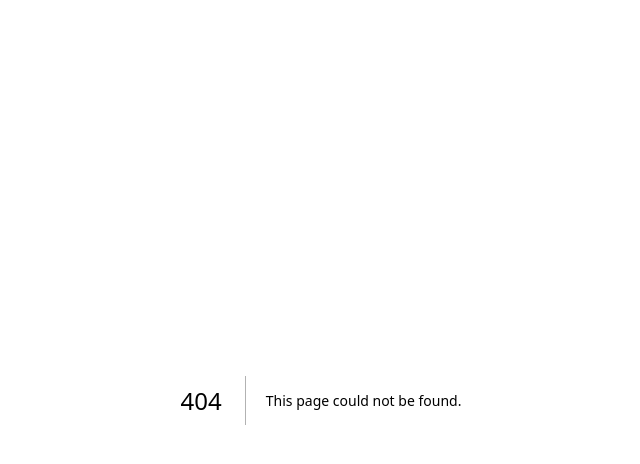
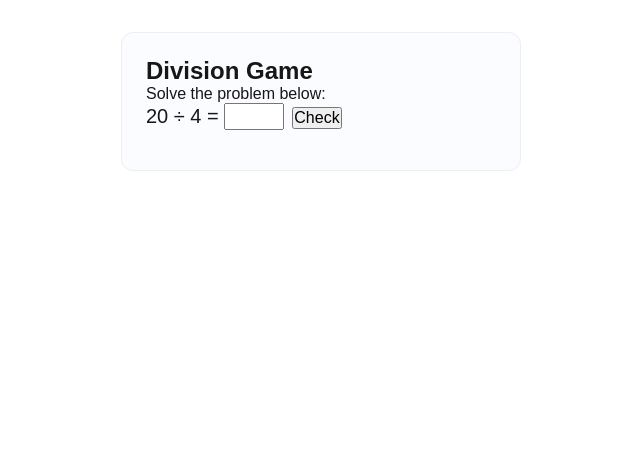
Before and after one commit to michnardo/hello-vercel, a Next.js app: page /division in a window 1280 px wide. Before the commit this address had no page. Shown: the top 464 px of the page, without its empty margins (319-959 px from the left). Built offline with nearby package versions, Linux system fonts and the light colour scheme.

Commit message:
Add Division Game with explanations and update homepage and README

```diff
--- /dev/null
+++ b/app/division/page.js
@@ -0,0 +1,69 @@
+'use client';
+
+import { useState } from 'react';
+
+function getRandomDivision() {
+  // Divisor between 2 and 12, quotient between 2 and 12
+  const divisor = Math.floor(Math.random() * 11) + 2;
+  const quotient = Math.floor(Math.random() * 11) + 2;
+  const dividend = divisor * quotient;
+  return { dividend, divisor, quotient };
+}
+
+export default function DivisionGame() {
+  const [problem, setProblem] = useState(getRandomDivision());
+  const [userAnswer, setUserAnswer] = useState('');
+  const [feedback, setFeedback] = useState(null);
+  const [showExplanation, setShowExplanation] = useState(false);
+
+  const handleSubmit = (e) => {
+    e.preventDefault();
+    const answer = parseInt(userAnswer, 10);
+    if (answer === problem.quotient) {
+      setFeedback('✅ Correct! Great job!');
+      setShowExplanation(false);
+    } else {
+      setFeedback(`❌ Oops! The correct answer is ${problem.quotient}.`);
+      setShowExplanation(true);
+    }
+  };
+
+  const handleNext = () => {
+    setProblem(getRandomDivision());
+    setUserAnswer('');
+    setFeedback(null);
+    setShowExplanation(false);
+  };
+
+  return (
+    <main style={{ maxWidth: 400, margin: '2rem auto', padding: 24, border: '1px solid #eee', borderRadius: 12, background: '#fafcff', fontFamily: 'Arial' }}>
+      <h2>Division Game</h2>
+      <p>Solve the problem below:</p>
+      <form onSubmit={handleSubmit} style={{ marginBottom: 16 }}>
+        <label htmlFor="answer" style={{ fontSize: 20 }}>
+          {problem.dividend} ÷ {problem.divisor} ={' '}
+        </label>
+        <input
+          id="answer"
+          type="number"
+          value={userAnswer}
+          onChange={e => setUserAnswer(e.target.value)}
+          style={{ width: 60, fontSize: 20, marginRight: 8 }}
+          required
+        />
+        <button type="submit" style={{ fontSize: 16 }}>Check</button>
+      </form>
+      {feedback && <div style={{ marginBottom: 12, fontWeight: 'bold' }}>{feedback}</div>}
+      {showExplanation && (
+        <div style={{ background: '#f0f4ff', padding: 12, borderRadius: 8, marginBottom: 12 }}>
+          <strong>Explanation:</strong><br />
+          {problem.dividend} divided by {problem.divisor} means: how many groups of {problem.divisor} are in {problem.dividend}?<br />
+          The answer is {problem.quotient}, because {problem.divisor} × {problem.quotient} = {problem.dividend}.
+        </div>
+      )}
+      {(feedback || showExplanation) && (
+        <button onClick={handleNext} style={{ fontSize: 16 }}>Try Another</button>
+      )}
+    </main>
+  );
+}
--- a/app/page.js
+++ b/app/page.js
@@ -8,7 +8,10 @@ export default function Home() {
       <h1>Hello from Michnardo!</h1>
       <p>This is my first Next.js app.</p>
       <p>
-        👉 <Link href="/math">Chloe’s 4th Grade Math Game</Link>
+        👉 <Link href="/math">Chloe's 4th Grade Math Game</Link>
+      </p>
+      <p>
+        👉 <Link href="/division">Division Game (New!)</Link>
       </p>
     </main>
   );
```
Also changed, not shown: 2 other files (tests, documents, lock files or other folders).
